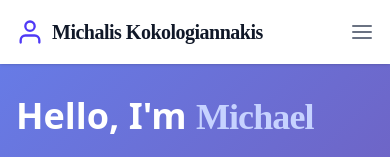
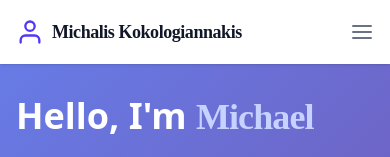
Before and after one commit to fidelity-michael/webpage, a React (Vite) app: page / in a window 390 px wide. Shown: the top 157 px of the page. Built offline with nearby package versions, Linux system fonts and the light colour scheme; a web font is replaced by a local one.

Commit message:
Name on navigation goes back to starting page when clicked on

```diff
--- a/src/App.tsx
+++ b/src/App.tsx
@@ -34,12 +34,12 @@ function App() {
           <div className="flex justify-between h-16">
             <div className="flex items-center">
               {/* TODO: Make it go to HOME when clicking */}
-              <div className="flex-shrink-0 flex items-center">
+              <a href="#Home" className="flex-shrink-0 flex items-center">
                 <Feather.User className="h-7 w-7 text-indigo-600" />
-                <span className="font-suse tracking-tight font-bold ml-2 text-xl text-gray-900">
+                <span className="font-suse tracking-tight font-bold ml-2 text-lg md:text-xl text-gray-900">
                   Michalis Kokologiannakis
                 </span>
-              </div>
+              </a>
             </div>
             <div className="hidden md:flex items-center space-x-8">
               {["Home", "About", "Projects", "Contact"].map((item) => (
```
